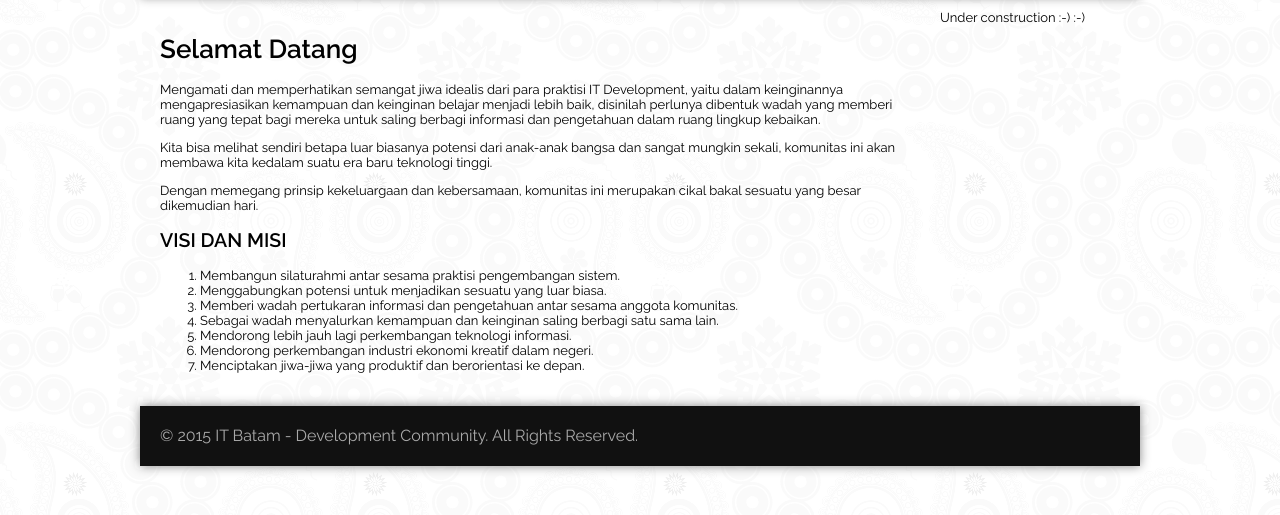
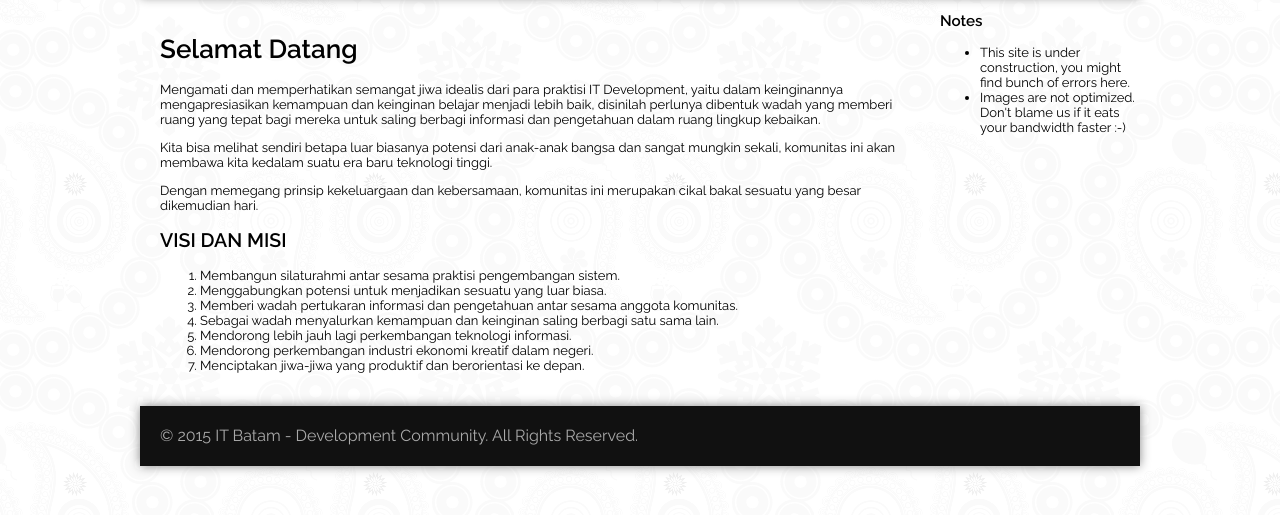
Before and after one commit to batamdev/batamdev.github.io, a plain HTML site: page index.html in a window 1280 px wide. Shown: the part 63-578 px from the top of the page. Drawn offline with Linux system fonts and the light colour scheme.

Commit message:
add some notes

```diff
--- a/index.html
+++ b/index.html
@@ -56,8 +56,11 @@
 			</ol>
 		</div>
 		<div id="sidebar">
-			<p>Under construction :-) :-)</p>
-
+			<h3>Notes</h3>
+			<ul>
+				<li>This site is under construction, you might find bunch of errors here.</li>
+				<li>Images are not optimized. Don't blame us if it eats your bandwidth faster :-)</li>
+			</ul>
 		</div>
 	</div>
 	<div id="footer">
```
